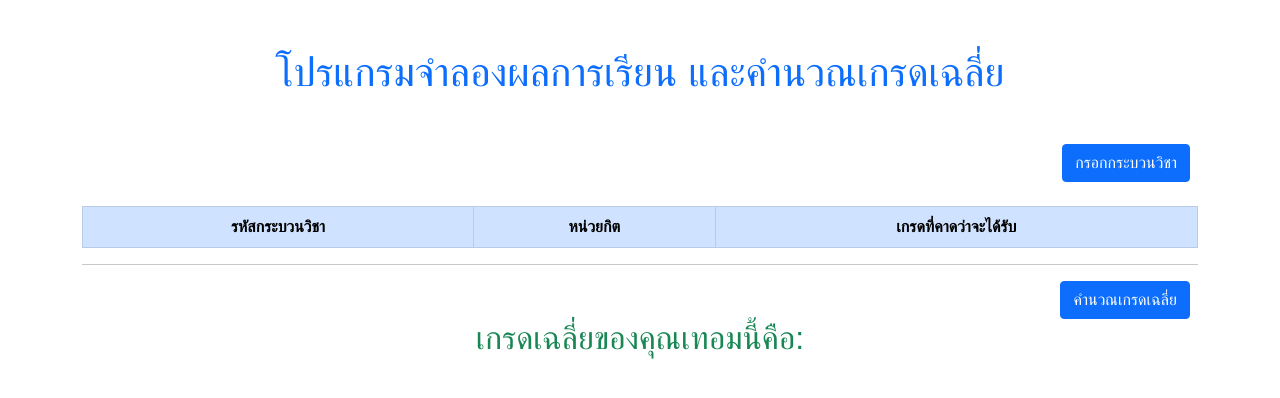
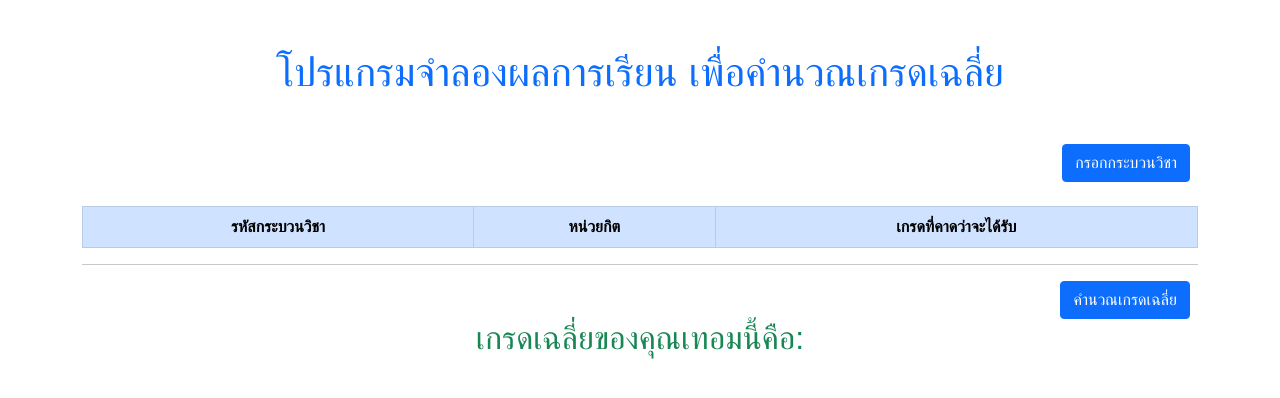
Before and after one commit to micro927/BorntoDev_gpa_calculate, a plain HTML site: page index.html in a window 1280 px wide. Drawn offline with nearby package versions, Linux system fonts and the light colour scheme; a web font is replaced by a local one.

Commit message:
hotfix: change title

```diff
--- a/index.html
+++ b/index.html
@@ -15,12 +15,12 @@
     <link href="https://fonts.googleapis.com/css2?family=IBM+Plex+Sans&family=IBM+Plex+Sans+Thai&display=swap"
         rel="stylesheet">
     <link href="main.css" rel="stylesheet">
-    <title>โปรแกรมจำลองผลการเรียน และคำนวณเกรดเฉลี่ย</title>
+    <title>โปรแกรมจำลองผลการเรียน เพื่อคำนวณเกรดเฉลี่ย</title>
 </head>
 
 <body>
     <div class="container text-center mt-5">
-        <h1 class="text-center text-primary">โปรแกรมจำลองผลการเรียน และคำนวณเกรดเฉลี่ย</h1>
+        <h1 class="text-center text-primary">โปรแกรมจำลองผลการเรียน เพื่อคำนวณเกรดเฉลี่ย</h1>
         <div class="d-flex justify-content-end mt-5">
             <button class="btn btn-primary mx-2" onclick="start()">กรอกกระบวนวิชา</button>
         </div>
```
